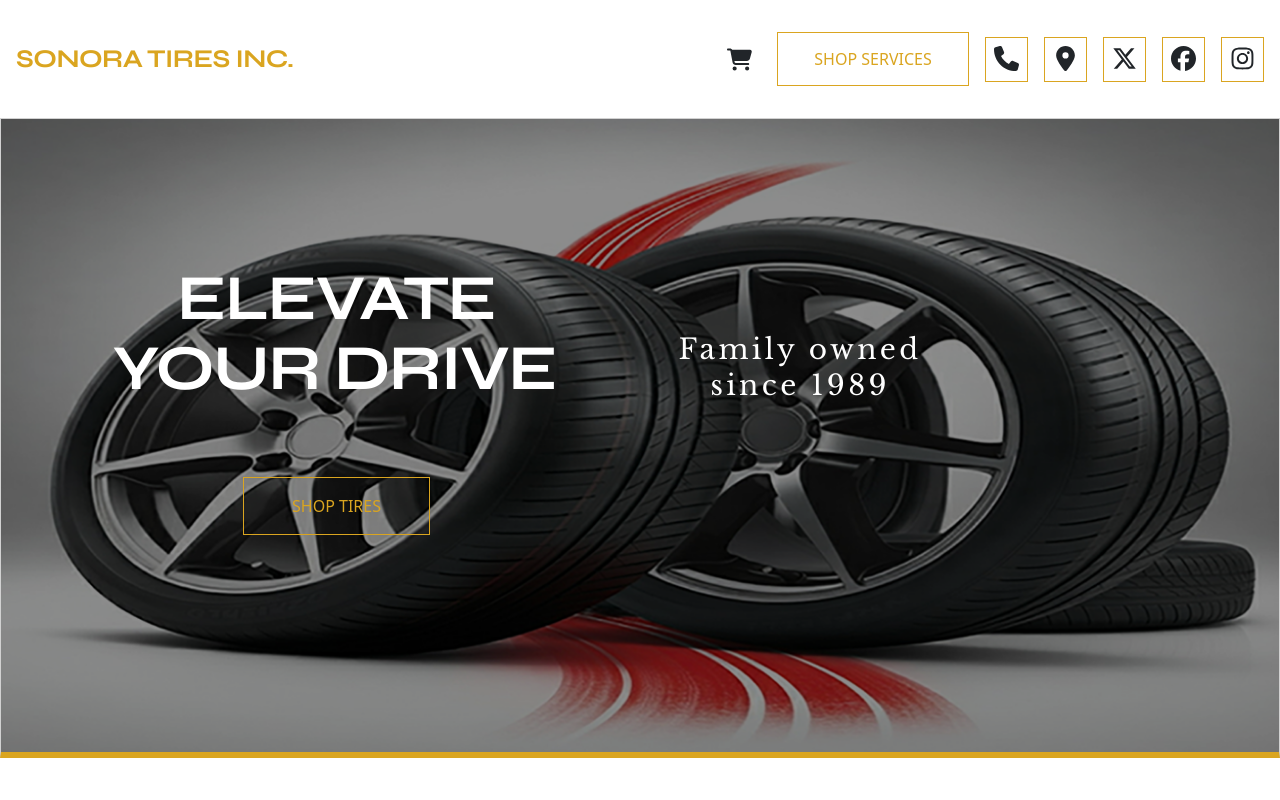
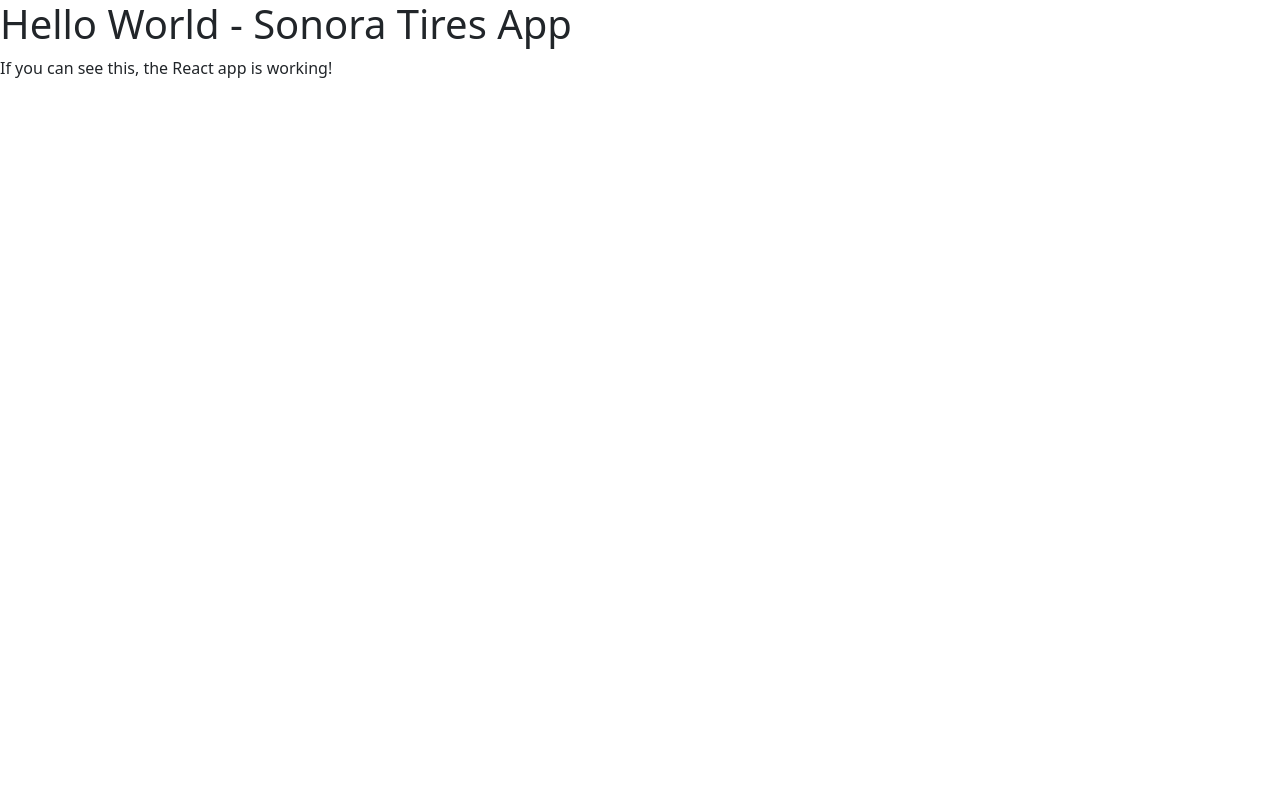
Before and after one commit to cloudpc7/sonoratiresinc, a React (Create React App) app: page / in a window 1280 px wide. Shown: the top 800 px of the page. Built offline with nearby package versions, Linux system fonts and the light colour scheme.

Commit message:
Create minimal App.js to test compilation
cgen-c1e8afc7233248e48c747d8e24da1c98

```diff
--- a/src/App.js
+++ b/src/App.js
@@ -1,19 +1,11 @@
-import React from 'react';
-import { Routes, Route } from 'react-router-dom';
-import {useEffect } from 'react';
-import { useDispatch } from 'react-redux';
-
-import { Container } from 'react-bootstrap';
-import Header from './components/Header';
-import Footer from './components/Footer';
-import HomePage from './pages/HomePage';
-import './styles/main/main.scss';
+import React from "react";
 
 function App() {
   return (
-        <Routes>
-          <Route path='/' element={<HomePage />}/>
-        </Routes>
+    <div>
+      <h1>Hello World - Sonora Tires App</h1>
+      <p>If you can see this, the React app is working!</p>
+    </div>
   );
 }
 
```
Also changed, not shown: 1 other file (tests, documents, lock files or other folders).
